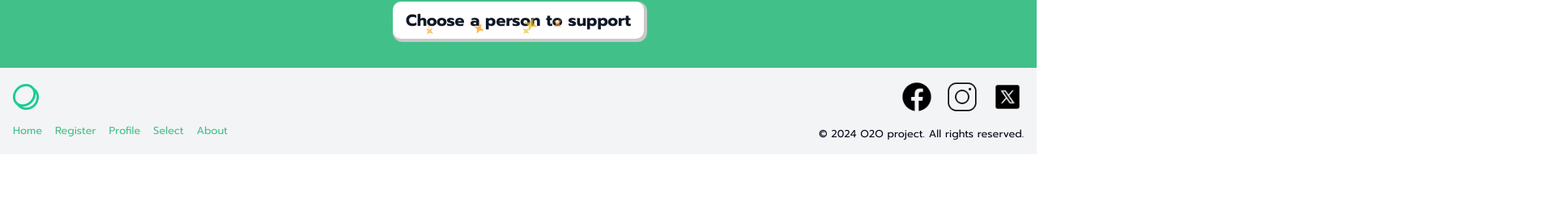
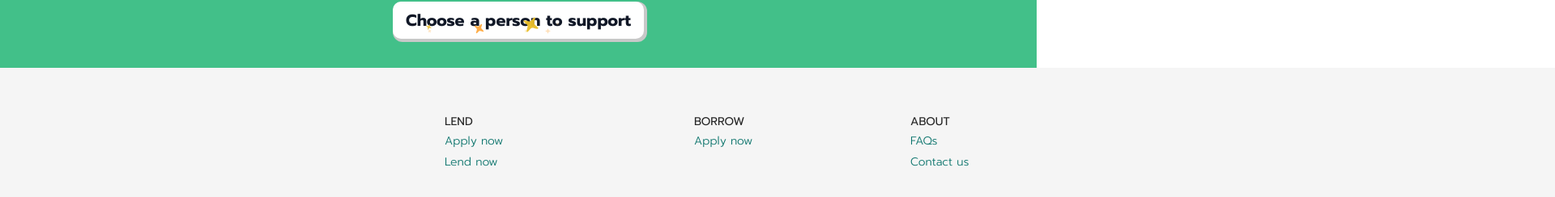
Before and after one commit to chaithawat21/o2o-frontend, a React (Vite) app: page / in a window 1280 px wide. Shown: the part 2528-2772 px from the top of the page at 81% size, 1920 px wide, since content can reach past the window. Before the commit the page ends 2719 px from the top, so only its background shows below. Built offline with nearby package versions, Linux system fonts and the light colour scheme.

Commit message:
mocked footer

```diff
--- a/src/components/CatagoryBar.jsx
+++ b/src/components/CatagoryBar.jsx
@@ -18,17 +18,17 @@ function CatagoryBar() {
   };
 
   return (
-    <div className="flex justify-center gap-7 my-4">
+    <div className="flex justify-center gap-[3rem] my-4">
       {searchInfo.categories.map((items) => (
         <div key={items.id} className="flex flex-col items-center">
-          <div className="w-14 h-14 bg-green-700 flex justify-center items-center rounded-full">
+          <div className="w-[4rem] h-[4rem] bg-green-700 flex justify-center items-center rounded-full mb-2">
             <img
               src={formatImg(items.categorie_name)}
               alt=""
               className="w-9 h-9"
             />
           </div>
-          <div className="text-xl cursor-pointer" onClick={()=>selectByFillter(`${items.id}`,"categorie")}>{items.categorie_name}</div>
+          <div className="text-[14px] cursor-pointer" onClick={()=>selectByFillter(`${items.id}`,"categorie")}>{items.categorie_name}</div>
         </div>
       ))}
     </div>
--- a/src/components/Footer.jsx
+++ b/src/components/Footer.jsx
@@ -1,33 +1,117 @@
-import React from 'react'
-import logoIcon from '../assets/images/logo/logo-coin.png'
-import xIcon from '../assets/images/icon/twitterx.png'
-import facebookIcon from '../assets/images/icon/facebook.png'
-import instagamIcon from '../assets/images/icon/instagram.png'
-import { Link } from 'react-router-dom'
+import React from "react";
+import logoIcon from "../assets/images/logo/logo-coin.png";
+import xIcon from "../assets/images/icon/twitterx.png";
+import facebookIcon from "../assets/images/icon/facebook.png";
+import instagamIcon from "../assets/images/icon/instagram.png";
+import { Link } from "react-router-dom";
 
 function Footer() {
   return (
-    <footer className='flex flex-row justify-between items-center p-[1rem] bg-gray-100'>
-      <div className='flex flex-col gap-[1rem]'>
-      <img className='w-[2rem] h-[2rem]' src={logoIcon} alt="logo" />
-      <nav className="flex flex-row gap-[1rem] items-center text-[.8rem] text-GreenFooter">
-        <Link to="">Home</Link>
-        <Link to="/Register">Register</Link>
-        <Link to="/profile">Profile</Link>
-        <Link to="/select">Select</Link>
-        <Link to="/about">About</Link>
-      </nav>
+    // <footer className='flex flex-row justify-between items-center p-[1rem] bg-gray-100'>
+    //   <div className='flex flex-col gap-[1rem]'>
+    //   {/* <img className='w-[2rem] h-[2rem]' src={logoIcon} alt="logo" /> */}
+    //   <nav className="flex flex-row gap-[1rem] items-center text-[.8rem] text-GreenFooter">
+    //     <Link to="">Home</Link>
+    //     <Link to="/Register">Register</Link>
+    //     <Link to="/profile">Profile</Link>
+    //     <Link to="/select">Select</Link>
+    //     <Link to="/about">About</Link>
+    //   </nav>
+    //   </div>
+    //     {/* <div className='flex flex-col items-end gap-[1rem]'>
+    //     <div className='flex flex-row gap-[1rem]'>
+    //       <img  className='icon w-[2.5rem] h-[2.5rem] cursor-pointer' src={facebookIcon} alt="facebook" />
+    //       <img className='icon w-[2.5rem] h-[2.5rem] cursor-pointer' src={instagamIcon} alt="instagram" />
+    //       <img className='icon w-[2.5rem] h-[2.5rem] cursor-pointer' src={xIcon} alt="x" />
+    //     </div>
+    //     <p className=' text-[.8rem] text-end '>© 2024 O2O project. All rights reserved.</p>
+    //     </div> */}
+    // </footer>
+    <div className="w-[1920px] h-[301px] px-[360px] pt-14 pb-6 bg-neutral-100 flex-col justify-start items-center inline-flex">
+      <div className="w-[1200px] h-[221px] px-16 flex-col justify-start items-start flex">
+        <div className="self-stretch h-[156px] flex-col justify-start items-start gap-2 flex">
+          <div className="self-stretch h-[354.50px] justify-center items-start gap-7 inline-flex">
+            <div className="w-[280px] h-[156px] flex-col justify-start items-start gap-8 inline-flex">
+              <div className="self-stretch h-[72px] flex-col justify-start items-start flex">
+                <div className="self-stretch h-[21px] flex-col justify-start items-start flex">
+                  <div className="self-stretch text-neutral-800 text-sm font-normal  uppercase leading-[21px]">
+                    Lend
+                  </div>
+                </div>
+                <div className="self-stretch h-[25.50px] flex-col justify-start items-start flex">
+                  <div className="self-stretch h-[25.50px] pt-[3px] pb-[1.50px] flex-col justify-start items-start flex">
+                    <div className="justify-start items-start inline-flex">
+                      <div className="text-teal-700 text-sm font-light  leading-[21px]">
+                        Apply now
+                      </div>
+                    </div>
+                  </div>
+                </div>
+                <div className="self-stretch h-[25.50px] flex-col justify-start items-start flex">
+                  <div className="self-stretch h-[25.50px] pt-[3px] pb-[1.50px] flex-col justify-start items-start flex">
+                    <div className="justify-start items-start inline-flex">
+                      <div className="text-teal-700 text-sm font-light  leading-[21px]">
+                        Lend now
+                      </div>
+                    </div>
+                  </div>
+                </div>
+              </div>
+            </div>
+            <div className="w-[239px] h-[156px] flex-col justify-start items-start gap-4 inline-flex">
+              <div className="self-stretch h-[46.50px] flex-col justify-start items-start flex">
+                <div className="self-stretch h-[21px] flex-col justify-start items-start flex">
+                  <div className="self-stretch text-neutral-800 text-sm font-normal  uppercase leading-[21px]">
+                    Borrow
+                  </div>
+                </div>
+                <div className="self-stretch h-[25.50px] pt-[3px] pb-[1.50px] flex-col justify-start items-start flex">
+                  <div className="justify-start items-start inline-flex">
+                    <div className="text-teal-700 text-sm font-light  leading-[21px]">
+                      Apply now
+                    </div>
+                  </div>
+                </div>
+              </div>
+              <div className="self-stretch h-[102px]" />
+            </div>
+            <div className="w-[247px] h-[164px] flex-col justify-start items-start gap-4 inline-flex">
+              <div className="self-stretch h-[72px] flex-col justify-start items-start flex">
+                <div className="self-stretch h-[21px] flex-col justify-start items-start flex">
+                  <div className="self-stretch text-neutral-800 text-sm font-normal  uppercase leading-[21px]">
+                    About
+                  </div>
+                </div>
+                <div className="self-stretch h-[51px] flex-col justify-start items-start flex">
+                  <div className="self-stretch h-[25.50px] pt-[3px] pb-[1.50px] flex-col justify-start items-start flex">
+                    <div className="justify-start items-start inline-flex">
+                      <div className="text-teal-700 text-sm font-light  leading-[21px]">
+                        FAQs
+                      </div>
+                    </div>
+                  </div>
+                  <div className="self-stretch h-[25.50px] pt-[3px] pb-[1.50px] flex-col justify-start items-start flex">
+                    <div className="justify-start items-start inline-flex">
+                      <div className="text-teal-700 text-sm font-light  leading-[21px]">
+                        Contact us
+                      </div>
+                    </div>
+                  </div>
+                </div>
+              </div>
+            </div>
+          </div>
+        </div>
+        <div className="w-[1072px] h-[85px] pt-2 flex-col justify-start items-start flex">
+          <div className="self-stretch text-center text-neutral-400 text-sm font-light  leading-[21px]">
+            Lending through O2O involves risk of principal loss. O2O does not
+            guarantee repayment or offer a financial return on your loan.
+            <br />© 2024 O2O. All rights reserved.
+          </div>
+        </div>
       </div>
-        <div className='flex flex-col items-end gap-[1rem]'>
-        <div className='flex flex-row gap-[1rem]'>
-          <img  className='icon w-[2.5rem] h-[2.5rem] cursor-pointer' src={facebookIcon} alt="facebook" />
-          <img className='icon w-[2.5rem] h-[2.5rem] cursor-pointer' src={instagamIcon} alt="instagram" />
-          <img className='icon w-[2.5rem] h-[2.5rem] cursor-pointer' src={xIcon} alt="x" />
-        </div>
-        <p className=' text-[.8rem] text-end '>© 2024 O2O project. All rights reserved.</p>
-        </div>
-    </footer>
-  )
+    </div>
+  );
 }
 
-export default Footer
+export default Footer;
```
